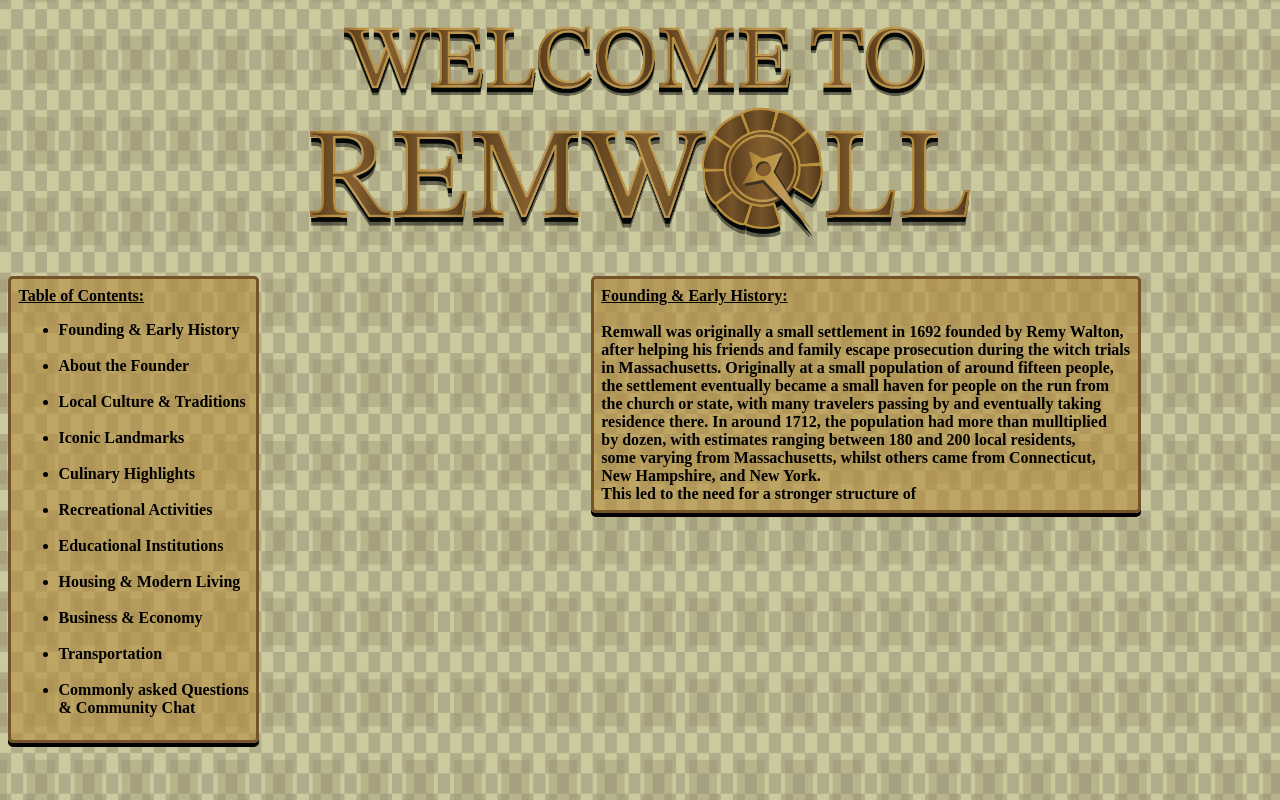
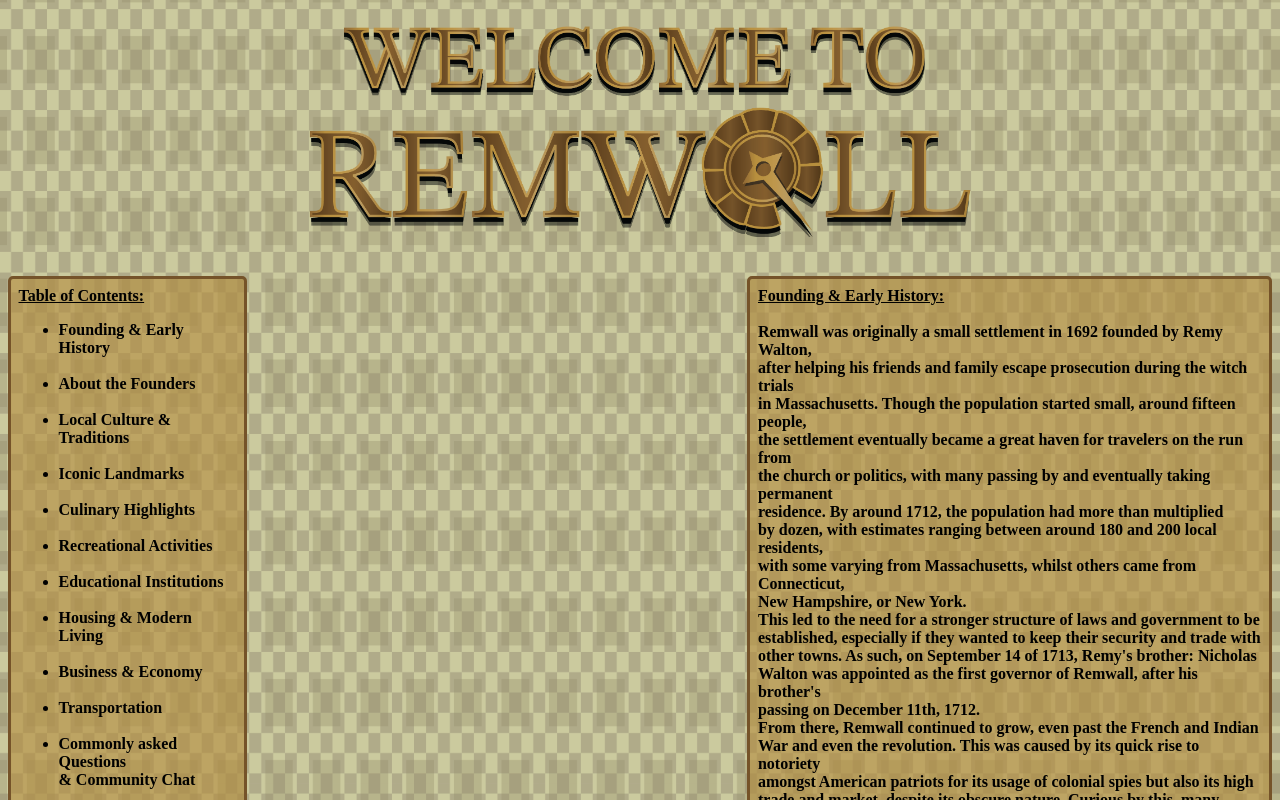
Before and after one commit to sktchsnstff/Welcome-to-Remwall-, a plain HTML site: page index.html in a window 1280 px wide. Shown: the top 800 px of the page. Drawn offline with Linux system fonts and the light colour scheme; a web font is replaced by a local one.

Commit message:
Double updated

```diff
--- a/index.html
+++ b/index.html
@@ -17,8 +17,20 @@
         background-size: cover;
         background-repeat: no-repeat;
         background-attachment: fixed;
-        font-family: "STIX Two Text", serif;
-    }
+        font-family: "STIX Two Text", serif;}
+
+    a:link{
+        color:black;
+        text-decoration: none;}
+    a:visited{
+        color:rgba(0, 0, 0);
+        background-color: transparent;
+        text-decoration: none;}
+    a:hover{
+        color: rgb(117, 83, 41);
+        background-color: transparent;
+        text-decoration: none;}
+
     .text{
         background-color: rgb(180, 140, 60, 0.6);
         width: fit-content;
@@ -40,46 +52,105 @@
     .stuff{
         display: flex;
         align-items: flex-start;
-        gap: 200px;}
+        gap: 500px;}
+
+    .more{
+        display: flex;
+        flex-direction: column;
+
+        gap: 1px;
+    }
 </style>
 </head>
 
 <body>
-    <img class="title" src="IMG_2839.png">
+    <img class="title" src="IMG_2839.png" draggable="false">
     <br>
     <div class="stuff">
     <h4 class="table_context"><u>Table of Contents:</u><ul>
-        <li>Founding & Early History</li>
+        <li><a href="#history">Founding & Early History</a></li>
         <br>
-        <li>About the Founder</li>
+        <li><a href="#founder">About the Founders</a></li>
         <br>
-        <li>Local Culture & Traditions</li>
+        <li><a href="#culture">Local Culture & Traditions</a></li>
         <br>
-        <li>Iconic Landmarks</li>
+        <li><a href="#landmarks">Iconic Landmarks</a></li>
         <br>
-        <li>Culinary Highlights</li>
+        <li><a href="#food">Culinary Highlights</a></li>
         <br>
-        <li>Recreational Activities</li>
+        <li><a href="#entertainment">Recreational Activities</a></li>
         <br>
-        <li>Educational Institutions</li>
+        <li><a href="#education">Educational Institutions</a></li>
         <br>
-        <li>Housing & Modern Living</li>
+        <li><a href="#housing">Housing & Modern Living</a></li>
         <br>
-        <li>Business & Economy</li>
+        <li><a href="#business">Business & Economy</a></li>
         <br>
-        <li>Transportation</li>
+        <li><a href="#transportation">Transportation</a></li>
         <br>
-        <li>Commonly asked Questions<br>
-        & Community Chat</li>
+        <li><a href="#qna">Commonly asked Questions<br>
+        & Community Chat</a></li>
     </ul></h4>
-    <h4 class="text"> <u>Founding & Early History:</u><br><br>
+    <div class="more">
+    <h4 class="text" id="history"> <u>Founding & Early History:</u><br><br>
     Remwall was originally a small settlement in 1692 founded by Remy Walton,<br>
     after helping his friends and family escape prosecution
-    during the witch trials <br> in Massachusetts. Originally at a small population of around fifteen people,<br>
-    the settlement eventually became a small haven for people on the run from<br> the church or state, with many travelers passing by and eventually taking<br>
-     residence there. In around 1712, the population had more than mulltiplied<br>
-    by dozen, with estimates ranging between 180 and 200 local residents,<br>
-    some varying from Massachusetts, whilst others came from Connecticut,<br>
-    New Hampshire, and New York.<br>This led to the need for a stronger structure of </h4>
+    during the witch trials <br> in Massachusetts. Though the population started small, around fifteen people,<br>
+    the settlement eventually became a great haven for travelers on the run from<br>
+    the church or politics, with many passing by and eventually taking permanent<br>
+    residence. By around 1712, the population had more than multiplied<br>
+    by dozen, with estimates ranging between around 180 and 200 local residents,<br>
+    with some varying from Massachusetts, whilst others came from Connecticut,<br>
+    New Hampshire, or New York.<br>This led to the need for a stronger structure of laws and government to be<br>
+    established, especially if they wanted to keep their security and trade with<br>
+    other towns. As such, on September 14 of 1713, Remy's brother: Nicholas<br>
+    Walton was appointed as the first governor of Remwall, after his brother's<br>
+    passing on December 11th, 1712.<br>
+    From there, Remwall continued to grow, even past the French and Indian<br>
+    War and even the revolution. This was caused by its quick rise to notoriety <br> amongst American patriots for its usage of colonial spies but also its high<br>
+    trade and market, despite its obscure nature. Curious by this, many American<br>
+    tradesmen and even tourist began to visit the town, bringing even more<br>
+    attention to the town, as profit was used to further  establishment.<br>
+    From this, Remwall developed a rich culture, not just from its local history<br>
+    and obscurity but also from its diverse population from across America, and <br>
+    even beyond it, to this day.<br>
+    To many, Remwall is not just a city; it is alive. Despite its odd history and<br>
+    small size, Remwall continues to live to this day along with its legacy.</h4>
+        <h4 class="text" id="founder"><u>About the Founder:</u><br><br>
+        <u>Remy Walton:</u><br>
+        Born on August 13th 1672 in Massachusetts, Remy Walton was a known town<br>
+        shrieker and controversial messenger; his nomadic lifestyle and tendency to<br>
+        speak without filter often leading to him being considered a nuisance.<br>
+        This became further exemplified as he grew older, with his deep interest in<br>
+        entomology and undiagnosed Tourette's syndrome leading to him being called<br>
+        a madman and a witch.<br>
+        This led to his life being threatened, and his family caught in the crossfire,<br>
+        forcing his run from his previous life, as he fled <br><br>
+        <u>Charles Walton:</u><br>
+        <br>
+        <u>Fiona Riley:</u><br>
+        <br>
+    </h4>
+    <h4 class="text" id="culture"></h4>
+    <h4 class="text" id="landmarks"></h4>
+    <h4 class="text" id="food"></h4>
+    <h4 class="text" id="entertainment"></h4>
+    <h4 class="text" id="education"></h4>
+    <h4 class="text" id="housing"></h4>
+    <h4 class="text" id="business"></h4>
+    <h4 class="text" id="transportation"></h4>
+    <h4 class="text" id="qna"></h4>
+    </div>
     </div>
 </body>
+<!--Remwall was originally a small plot of  woodland,
+claimed by Remy Walton, after being chased out of
+several colonial settlements, during the time of the
+witch trials.
+Born in 1668, Massachusetts, Walton was a known
+town shrieker and a controversial traveller.
+His nomadic lifestyle and tendency to speak
+without filter often lead to him being considered
+a nuscisence, with his odd interest in entemology,
+and possible turrets syndrome leading to him
+being considered a madman and devil worshipper.-->
```
